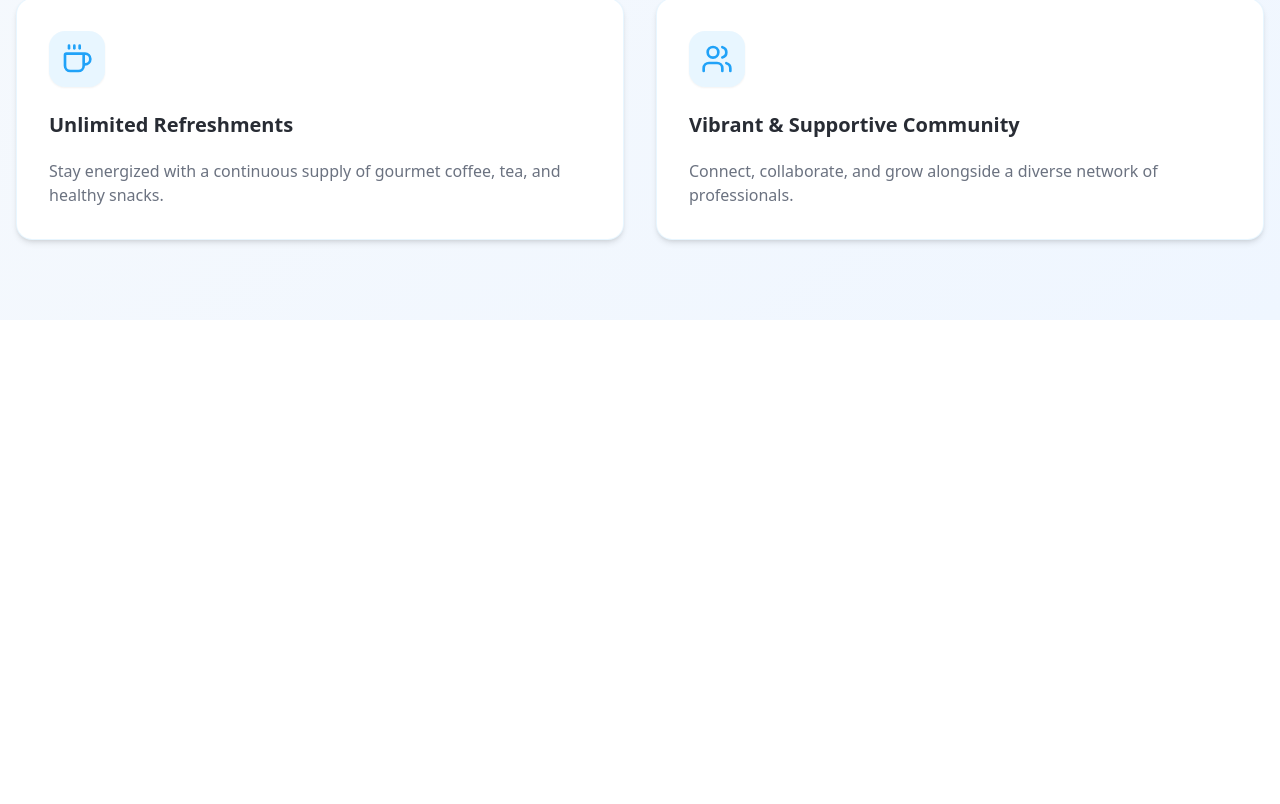
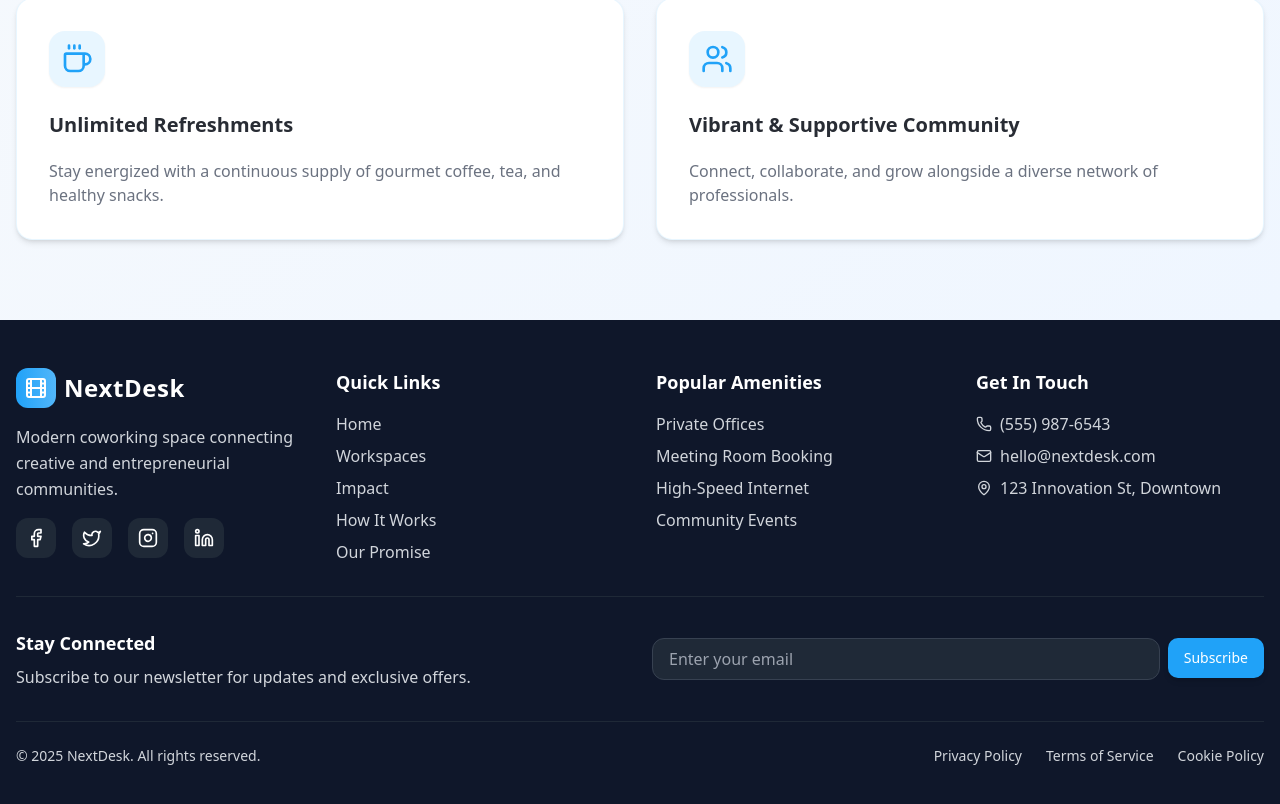
Before and after one commit to henrydaoo/nextdesk, a React (Vite) app: page / in a window 1280 px wide. Shown: the part 4498-5302 px from the top of the page. Before the commit the page ends 4818 px from the top, so only its background shows below. Built offline with nearby package versions, Linux system fonts and the light colour scheme.

Commit message:
feat: add footer section

```diff
--- a/src/App.tsx
+++ b/src/App.tsx
@@ -4,6 +4,7 @@ import ServicesSection from "./components/ServicesSection";
 import StatsSection from "./components/StatsSection";
 import HowItWorksSection from "./components/HowItWorksSection";
 import CommitmentSection from "./components/CommitmentSection";
+import Footer from "./components/Footer";
 
 const App = () => {
   return (
@@ -14,6 +15,7 @@ const App = () => {
       <StatsSection />
       <HowItWorksSection />
       <CommitmentSection />
+      <Footer />
     </div>
   );
 };
--- /dev/null
+++ b/src/components/Footer.tsx
@@ -0,0 +1,159 @@
+import { Button } from "@/components/ui/button";
+import {
+  Film,
+  Phone,
+  Mail,
+  MapPin,
+  Facebook,
+  Twitter,
+  Instagram,
+  Linkedin,
+} from "lucide-react";
+
+const Footer = () => {
+  const footerSections = [
+    {
+      title: "Quick Links",
+      links: [
+        { label: "Home", href: "#home" },
+        { label: "Workspaces", href: "#services" },
+        { label: "Impact", href: "#stats" },
+        { label: "How It Works", href: "#how-it-works" },
+        { label: "Our Promise", href: "#commitment" },
+      ],
+    },
+    {
+      title: "Popular Amenities",
+      links: [
+        { label: "Private Offices", href: "#" },
+        { label: "Meeting Room Booking", href: "#" },
+        { label: "High-Speed Internet", href: "#" },
+        { label: "Community Events", href: "#" },
+      ],
+    },
+    {
+      title: "Get In Touch",
+      links: [
+        { label: "(555) 987-6543", href: "tel:+15559876543", icon: Phone },
+        {
+          label: "hello@nextdesk.com",
+          href: "mailto:hello@nextdesk.com",
+          icon: Mail,
+        },
+        { label: "123 Innovation St, Downtown", href: "#", icon: MapPin },
+      ],
+    },
+  ];
+
+  const socialLinks = [
+    { icon: Facebook, href: "#", label: "Facebook" },
+    { icon: Twitter, href: "#", label: "Twitter" },
+    { icon: Instagram, href: "#", label: "Instagram" },
+    { icon: Linkedin, href: "#", label: "LinkedIn" },
+  ];
+
+  return (
+    <footer className="bg-slate-900 text-white">
+      <div className="container mx-auto px-4 py-12">
+        <div className="grid md:grid-cols-2 lg:grid-cols-4 gap-8 mb-8">
+          <div className="space-y-4">
+            <a
+              href="#home"
+              className="flex items-center space-x-2 group"
+              aria-label="NextDesk Home"
+            >
+              <div className="w-10 h-10 bg-gradient-to-r from-primary to-primary-glow rounded-lg flex items-center justify-center group-hover:scale-105 transition-transform">
+                <Film className="w-6 h-6 text-white" />
+              </div>
+              <span className="text-2xl font-bold tracking-wide">NextDesk</span>
+            </a>
+            <p className="text-gray-300 leading-relaxed">
+              Modern coworking space connecting creative and entrepreneurial
+              communities.
+            </p>
+            <div className="flex space-x-4">
+              {socialLinks.map((social, index) => (
+                <a
+                  key={index}
+                  href={social.href}
+                  className="w-10 h-10 bg-gray-800 rounded-lg flex items-center justify-center hover:bg-primary transition-colors duration-300 hover-scale"
+                  aria-label={social.label}
+                >
+                  <social.icon className="w-5 h-5" />
+                </a>
+              ))}
+            </div>
+          </div>
+
+          {footerSections.map((section, sectionIndex) => (
+            <div key={sectionIndex} className="space-y-4">
+              <h4 className="text-lg font-semibold">{section.title}</h4>
+              <ul className="space-y-2">
+                {section.links.map((link, linkIndex) => (
+                  <li key={linkIndex}>
+                    <a
+                      href={link.href}
+                      className="flex items-center space-x-2 text-gray-300 hover:text-white transition-colors duration-300"
+                    >
+                      {link.icon && <link.icon className="w-4 h-4" />}
+                      <span>{link.label}</span>
+                    </a>
+                  </li>
+                ))}
+              </ul>
+            </div>
+          ))}
+        </div>
+
+        <div className="border-t border-gray-800 pt-8 mb-8">
+          <div className="grid md:grid-cols-2 gap-6 items-center">
+            <div>
+              <h4 className="text-lg font-semibold mb-2">Stay Connected</h4>
+              <p className="text-gray-300">
+                Subscribe to our newsletter for updates and exclusive offers.
+              </p>
+            </div>
+            <div className="flex space-x-2">
+              <input
+                type="email"
+                placeholder="Enter your email"
+                className="flex-1 px-4 py-2 bg-gray-800 border border-gray-700 rounded-lg focus:outline-none focus:border-primary"
+              />
+              <Button variant="default" className="hover-scale">
+                Subscribe
+              </Button>
+            </div>
+          </div>
+        </div>
+
+        <div className="border-t border-gray-800 pt-6 flex flex-col md:flex-row justify-between items-center space-y-4 md:space-y-0">
+          <p className="text-gray-300 text-sm">
+            © {new Date().getFullYear()} NextDesk. All rights reserved.
+          </p>
+          <div className="flex space-x-6 text-sm">
+            <a
+              href="#"
+              className="text-gray-300 hover:text-white transition-colors"
+            >
+              Privacy Policy
+            </a>
+            <a
+              href="#"
+              className="text-gray-300 hover:text-white transition-colors"
+            >
+              Terms of Service
+            </a>
+            <a
+              href="#"
+              className="text-gray-300 hover:text-white transition-colors"
+            >
+              Cookie Policy
+            </a>
+          </div>
+        </div>
+      </div>
+    </footer>
+  );
+};
+
+export default Footer;
```
